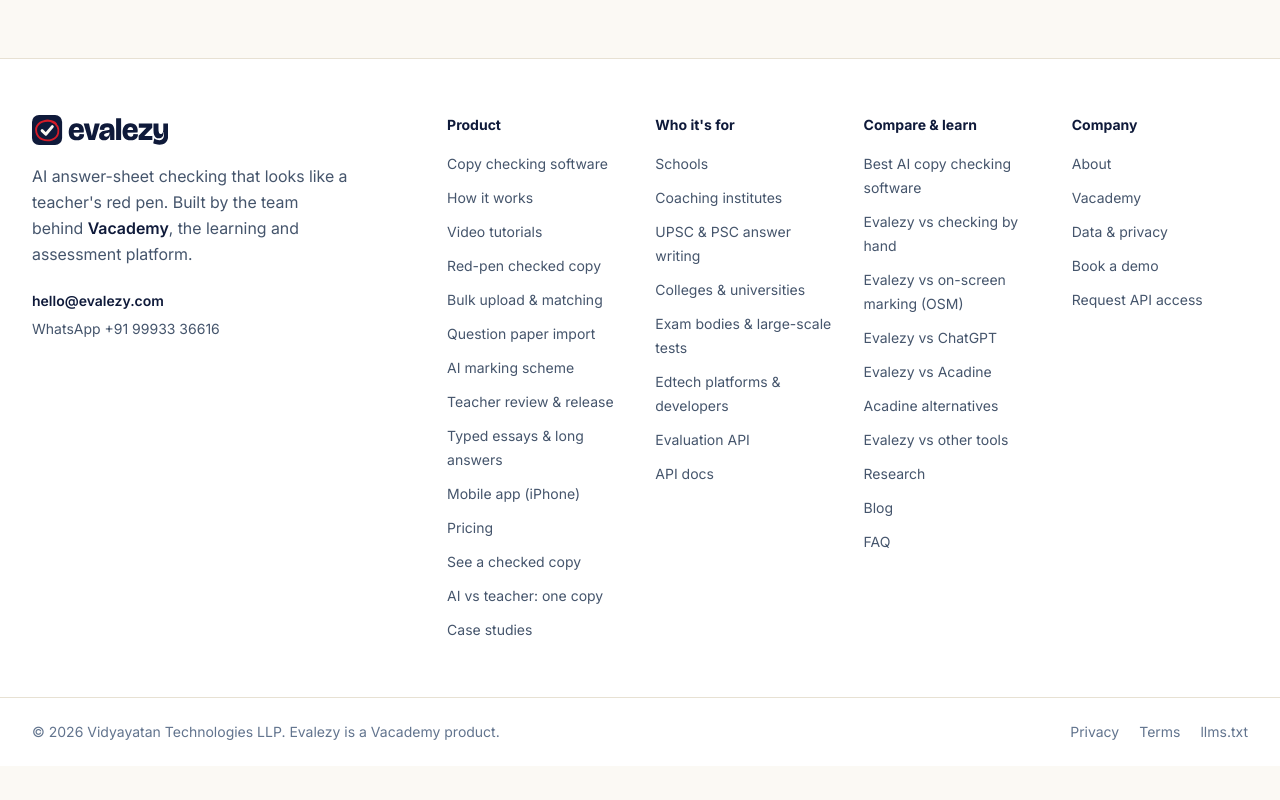
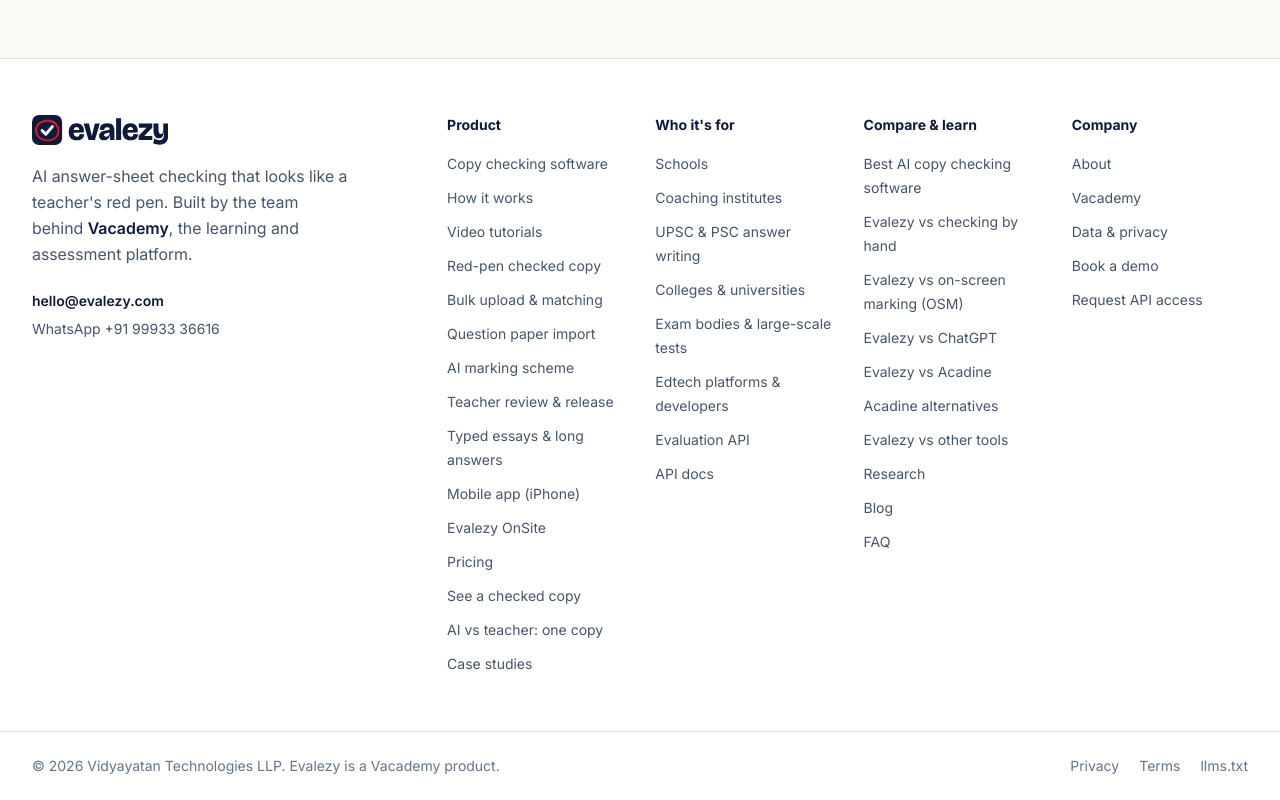
Before and after one commit to shreyash-jain/evalezy_landing, a Next.js app: page /api in a window 1280 px wide. Shown: the part 7503-8303 px from the top of the page. Before the commit the page ends 8269 px from the top, so only its background shows below. Built offline with nearby package versions, Linux system fonts and the light colour scheme; no server answers.

Commit message:
feat(nav): add Evalezy OnSite to the Product menu
A "New" tag shows next to it in the desktop menu.

```diff
--- a/src/components/Nav.tsx
+++ b/src/components/Nav.tsx
@@ -113,6 +113,7 @@ export function Nav() {
                     <li key={p.href}>
                       <Link href={p.href} className="block rounded-xl p-4 transition hover:bg-paper">
                         <span className="font-bold text-ink">{p.label}</span>
+                        {p.badge && <span className="ml-2 rounded-full bg-pen px-2 py-0.5 align-middle text-[0.65rem] font-bold uppercase tracking-wide text-white">{p.badge}</span>}
                         <span className="mt-1 block text-sm text-slate-500">{p.desc}</span>
                       </Link>
                     </li>
--- a/src/lib/nav.ts
+++ b/src/lib/nav.ts
@@ -9,6 +9,7 @@ export const PRODUCT_NAV = [
   { href: "/teacher-review/", label: "Teacher review & release", desc: "Nothing reaches students until you say so." },
   { href: "/typed-answers/", label: "Typed essays & long answers", desc: "Online long answers graded in seconds." },
   { href: "/app/", label: "Mobile app (iPhone)", desc: "Scan copies with your phone, check the whole class." },
+  { href: "/onsite/", label: "Evalezy OnSite", desc: "A printer at your school: scan copies in, print checked copies out.", badge: "New" },
 ];
 
 export const DEV_NAV = [
```
